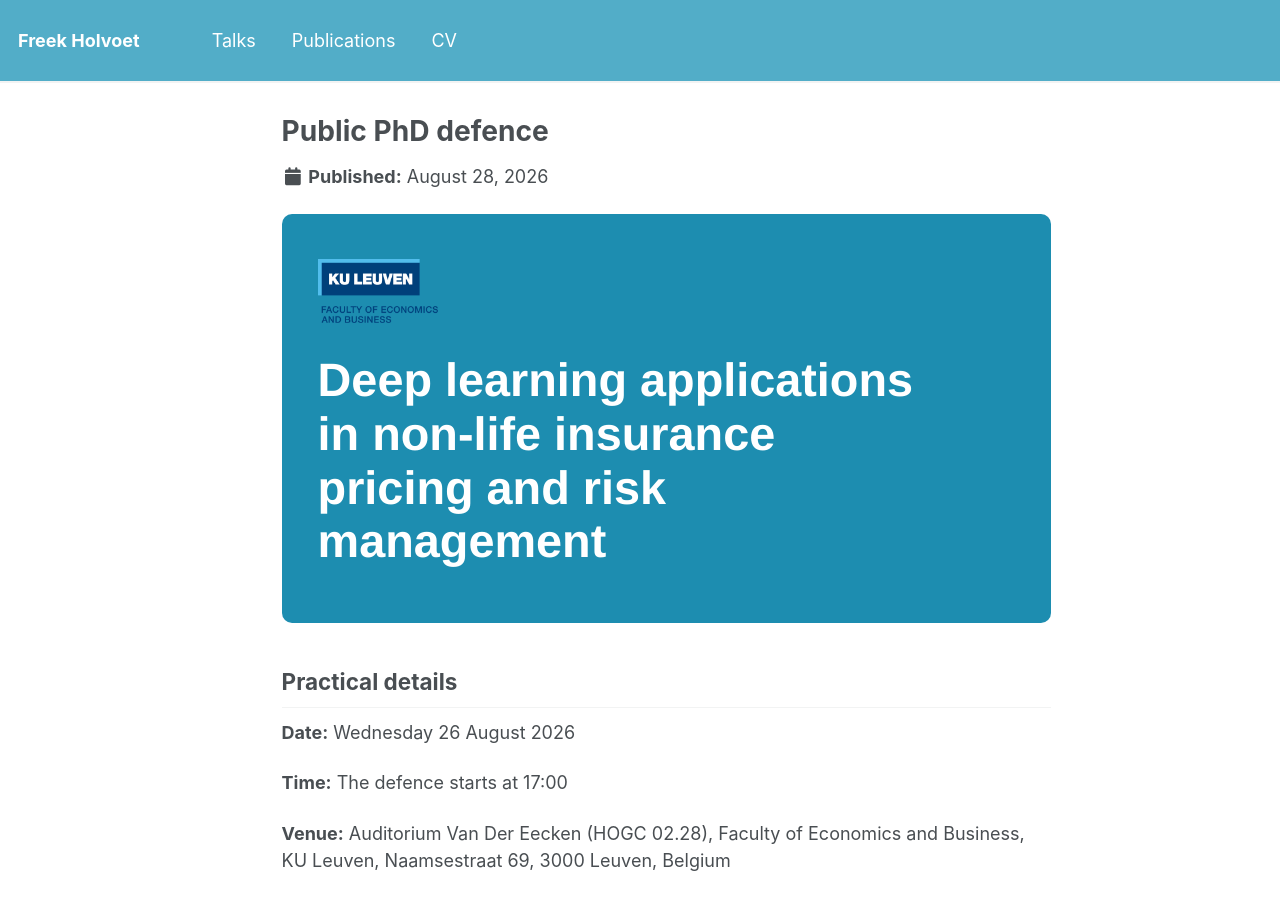
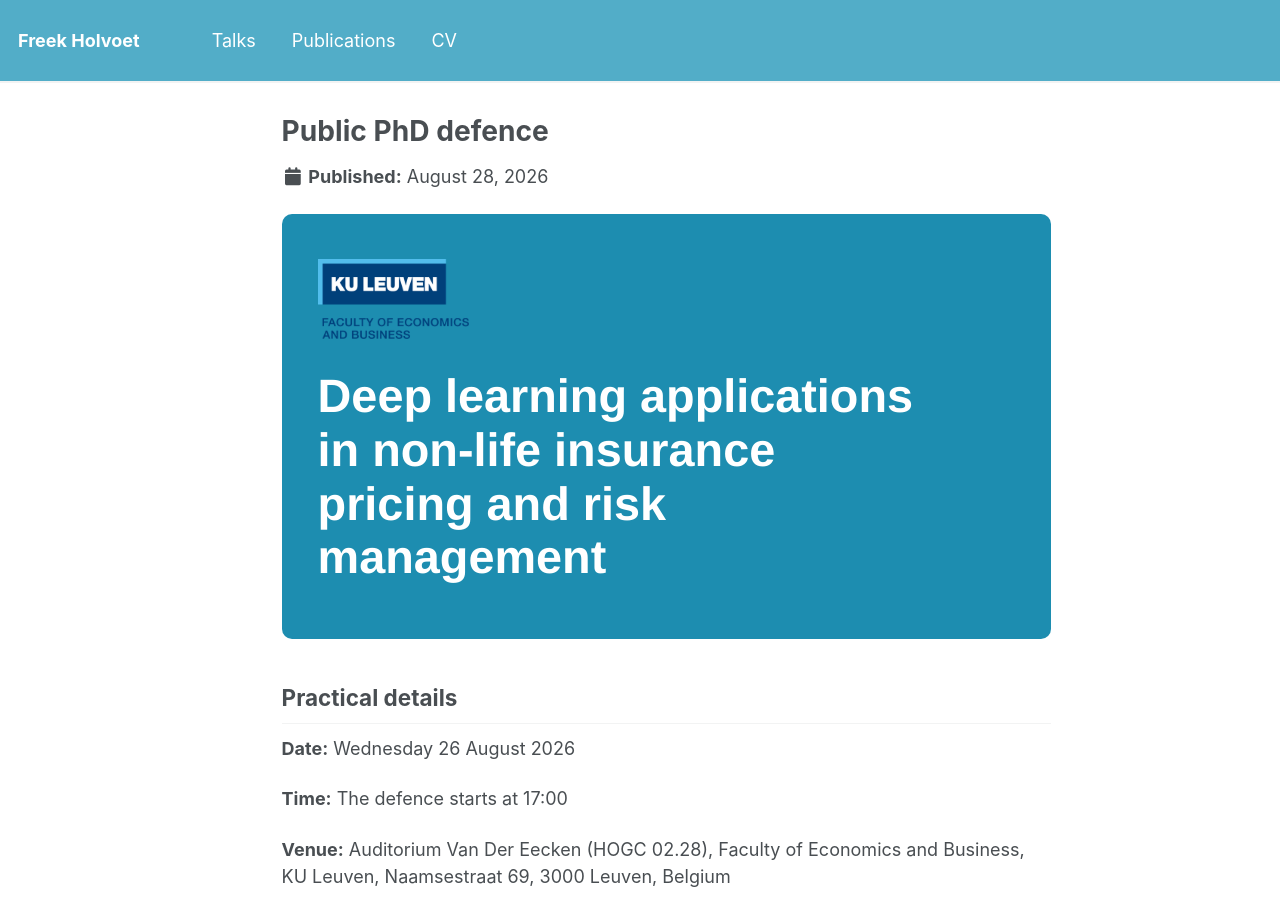
Before and after one commit to freekholvoet/freekholvoet.github.io, a Jekyll site: the page built from _pages/phddefence.html, in a window 1280 px wide and 1400 px high. Shown: the top 901 px of the window. Built offline with Jekyll 4.4.1, drawn with Linux system fonts in a browser that asks for light colours; a script that is not in the unit is left out.

Commit message:
font update

```diff
--- a/_pages/phddefence.html
+++ b/_pages/phddefence.html
@@ -16,14 +16,14 @@
 }
 .phd-banner__logo {
   display: block;
-  height: 64px;
+  height: 80px;
   width: auto;
   margin-bottom: 1.75rem;
 }
 .phd-banner__title {
   color: #ffffff;
   font-family: "Helvetica Neue", Arial, sans-serif;
-  font-weight: 700;
+  font-weight: 600;
   font-size: clamp(1.6rem, 1rem + 2.6vw, 2.6rem);
   line-height: 1.15;
   margin: 0;
```
